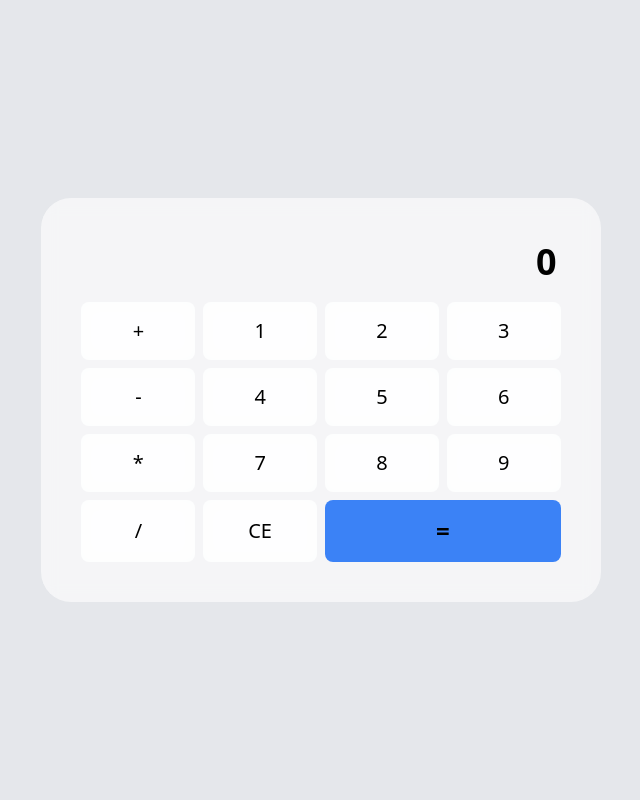
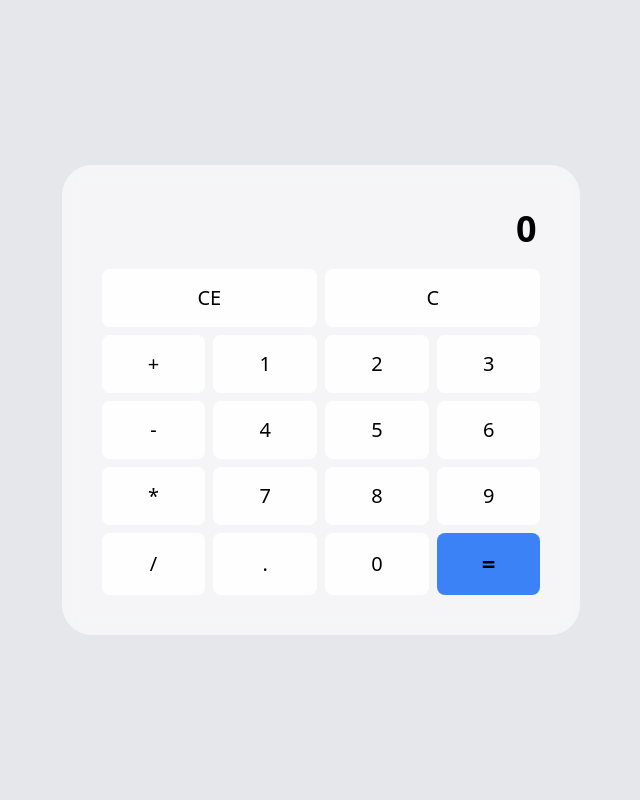
Before and after one commit to MeteorsLiu/calculator, a Django app: page / in a window 1280 px wide. Shown: the whole page, without its empty margins (319-959 px from the left). Run offline with Django 3.2, Linux system fonts and the light colour scheme.

Commit message:
Add files via upload

```diff
--- a/ghl21551117077/templates/index.html
+++ b/ghl21551117077/templates/index.html
@@ -1,4 +1,4 @@
-{% load static %}
+{% load staticfiles %}
 
 <!DOCTYPE html>
 <html lang="en">
@@ -38,6 +38,15 @@
                             }
                         })
                         break
+                    case "C":
+                        if (!isInit) {
+                            output = old.slice(0, -1)
+                            if (output == "") {
+                                output = "0"
+                                isInit = true
+                            }
+                        }
+                        break
                     default:
                         output = isInit ? value : old + value
                         isInit = false
@@ -55,6 +64,13 @@
             </div>
 
             <div class="flex flex-col gap-2 p-2">
+                <div class="grid grid-cols-2 text-xl gap-2">
+                    <input type="button" value="CE"
+                        class="cursor-pointer backdrop-blur transition-all px-[45px] py-[15px] bg-white/75 rounded-lg hover:scale-110 hover:bg-black/5" />
+
+                    <input type="button" value="C"
+                        class="cursor-pointer backdrop-blur transition-all px-[45px] py-[15px] bg-white/75 rounded-lg hover:scale-110  hover:bg-black/5" />
+                </div>
                 <div class="grid grid-cols-4 text-xl gap-2">
                     <input type="button" value="+"
                         class="cursor-pointer backdrop-blur transition-all px-[45px] py-[15px] bg-white/75 rounded-lg hover:scale-110 hover:bg-black/5" />
@@ -92,11 +108,14 @@
                 <div class="grid grid-cols-4 text-xl gap-2">
                     <input type="button" value="/"
                         class="cursor-pointer backdrop-blur transition-all px-[45px] py-[15px] bg-white/75 rounded-lg hover:scale-110 hover:bg-black/5" />
-                    <input type="button" value="CE"
+                    <input type="button" value="."
+                        class="cursor-pointer backdrop-blur transition-all px-[45px] py-[15px] bg-white/75 rounded-lg hover:scale-110 hover:bg-black/5" />
+
+                    <input type="button" value="0"
                         class="cursor-pointer backdrop-blur transition-all px-[45px] py-[15px] bg-white/75 rounded-lg hover:scale-110 hover:bg-black/5" />
 
                     <input type="button" value="="
-                        class="col-span-2  font-semibold cursor-pointer backdrop-blur transition-all px-[45px] py-[15px] bg-blue-500 rounded-lg hover:scale-105 hover:bg-blue-600 text-center text-2xl" />
+                        class="font-semibold cursor-pointer backdrop-blur transition-all px-[45px] py-[15px] bg-blue-500 rounded-lg hover:scale-105 hover:bg-blue-600 text-center text-2xl" />
 
                 </div>
             </div>
```
